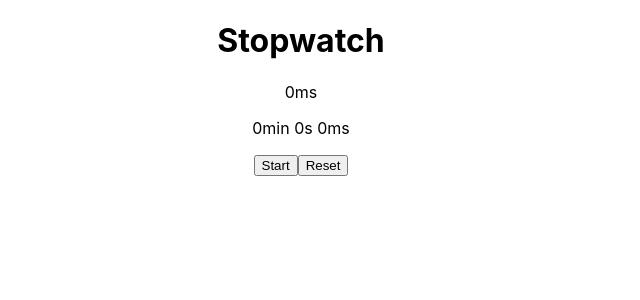
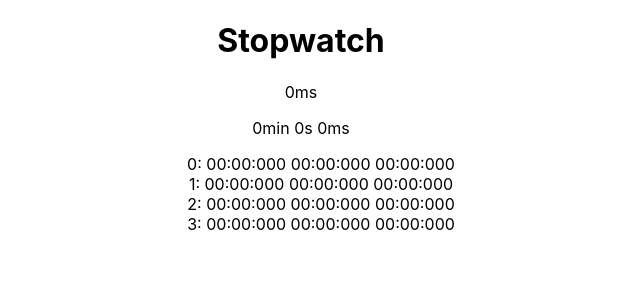
Before and after one commit to jakub-kilinski/stopwatch, a React (Create React App) app: page / in a window 1280 px wide. Shown: the top 300 px of the page, without its empty margins (339-979 px from the left). Built offline with nearby package versions, Linux system fonts and the light colour scheme.

Commit message:
Add handle of numbers of players and laps.

```diff
--- a/src/App.js
+++ b/src/App.js
@@ -13,12 +13,16 @@ class App extends Component {
 }
 
 
-class Stopwatch extends Component{
+class Stopwatch extends Component {
+    config = {
+        numbersOfPlayers: 4,
+        laps: 3
+    };
     KEYS = {
-        1: 49,
-        2: 50,
-        3: 51,
-        4: 52,
+        n1: 49,
+        n2: 50,
+        n3: 51,
+        n4: 52,
         q: 81,
         w: 87,
         e: 69,
@@ -26,16 +30,38 @@ class Stopwatch extends Component{
         x: 88,
         space: 32
     };
-    state = {
-        status: false,
-        runningTime: 0,
-        min: 0,
-        sec: 0,
-        ms: 0
+
+    constructor() {
+        super();
+        this.state = {
+            players: this.initializePlayersTime(),
+            isRunning: false,
+            runningTime: 0,
+            min: 0,
+            sec: 0,
+            ms: 0
+        }
+    }
+
+    componentDidMount() {
+        console.log('dupa');
+        document.body.addEventListener('keydown', this.recognizeKey);
     };
-    handleClick = () => {
+
+    initializePlayersTime() {
+        let players = [];
+        for(let i=0; i<this.config.numbersOfPlayers; i++){
+            players.push([]);
+            for(let j=0; j<this.config.laps; j++){
+                players[i].push(0);
+            }
+        }
+        return players;
+    };
+
+    runTimer = () => {
         this.setState(state => {
-            if (state.status) {
+            if (state.isRunning) {
                 clearInterval(this.timer);
             } else {
                 const startTime = Date.now() - this.state.runningTime;
@@ -49,21 +75,68 @@ class Stopwatch extends Component{
                     });
                 });
             }
-            return {status: !state.status};
+            return {isRunning: !state.isRunning};
         });
+    };
+    recognizeKey = (event) => {
+        let keyCode = event.keyCode;
+        if (keyCode === this.KEYS.space) {
+            console.log('space');
+            this.runTimer();
+        } else if (keyCode === this.KEYS.n1) {
+            console.log('1');
+        } else if (keyCode === this.KEYS.n2) {
+            console.log('2');
+        } else if (keyCode === this.KEYS.n3) {
+            console.log('3');
+        } else if (keyCode === this.KEYS.n4) {
+            console.log('4');
+        } else if (keyCode === this.KEYS.q) {
+            console.log('q');
+        } else if (keyCode === this.KEYS.w) {
+            console.log('w');
+        } else if (keyCode === this.KEYS.e) {
+            console.log('e');
+        } else if (keyCode === this.KEYS.r) {
+            console.log('r');
+        } else if (keyCode === this.KEYS.x) {
+            this.handleReset();
+        }
     };
     handleReset = () => {
         clearInterval(this.timer);
-        this.setState({runningTime: 0, min: 0, sec: 0, running: false});
+        this.setState({
+            runningTime: 0,
+            min: 0,
+            sec: 0,
+            ms: 0,
+            isRunning: false
+        });
     };
-    render(){
-        const {status, runningTime, min, sec, ms} = this.state;
+
+    renderPlayer = (data, id) => {
         return (
-            <div tabIndex={0} onKeyDown={this.handleClick}>
+            <div key={id}>
+                <span>{id}: </span>{data.map(this.renderTime)}
+            </div>
+        );
+    };
+
+    renderTime = (data, id) => {
+        return (
+            <span>{data ? data : "00:00:000"} </span>
+        );
+    };
+
+    render() {
+        const {runningTime, min, sec, ms} = this.state;
+        return (
+            <div>
                 <p>{runningTime}ms</p>
                 <p>{min}min {sec}s {ms}ms</p>
-                <button>{status ? 'Stop' : 'Start'}</button>
-                <button onClick={this.handleReset}>Reset</button>
+                <ul>
+                    {this.state.players.map(this.renderPlayer)}
+                </ul>
             </div>
         );
     }
```
